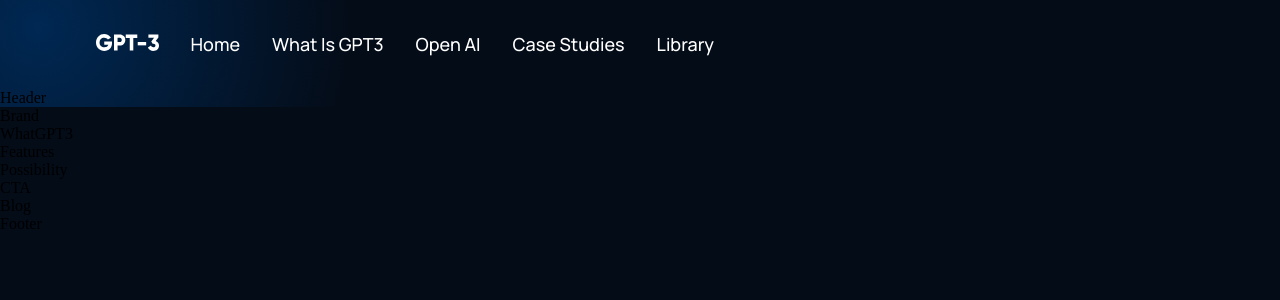
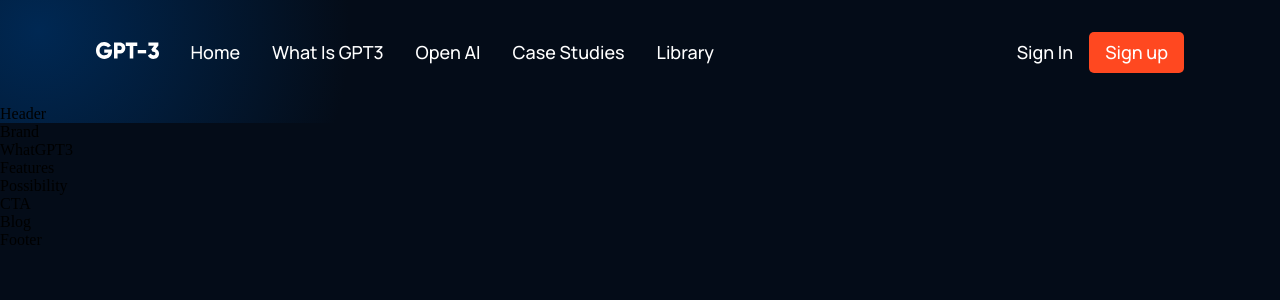
Before and after one commit to amerv97/gpt-3, a React (Create React App) app: page / in a window 1280 px wide. Shown: the top 300 px of the page. Built offline with nearby package versions, Linux system fonts and the light colour scheme.

Commit message:
styled button

```diff
--- a/src/components/navbar/Navbar.jsx
+++ b/src/components/navbar/Navbar.jsx
@@ -20,6 +20,10 @@ const Navbar = () => {
           <p><a href="#blog">Library</a> </p>
         </div>
       </div>
+      <div className="gpt3__navbar-sign">
+        <p>Sign in</p>
+        <button type="button">Sign up </button>
+      </div>
     </div>
   );
 };
--- a/src/components/navbar/navbar.css
+++ b/src/components/navbar/navbar.css
@@ -46,3 +46,18 @@
   margin: 0 1rem;
   cursor: pointer;
 }
+
+.gpt3__navbar-sign button,
+.gpt3__navbar-menu_container button {
+  padding: 0.5rem 1rem;
+  color: #fff;
+  font-family: var(--font-family);
+  font-weight: 500;
+  font-size: 18px;
+  line-height: 25px;
+  background: #ff4820;
+  border-radius: 5px;
+  border: 0;
+  outline: none;
+  cursor: pointer;
+}
```
